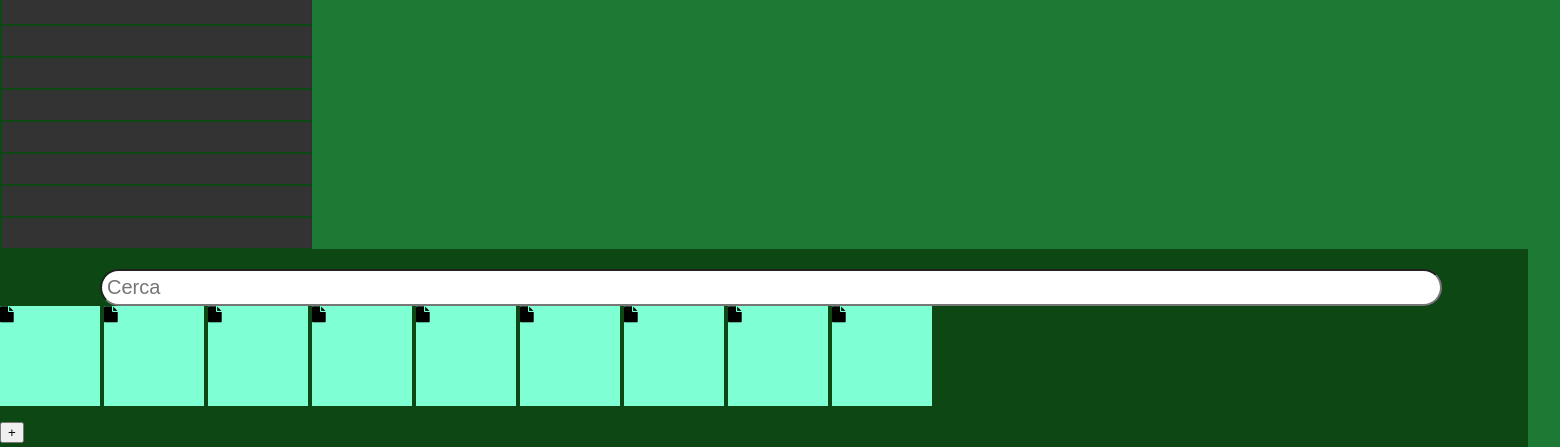
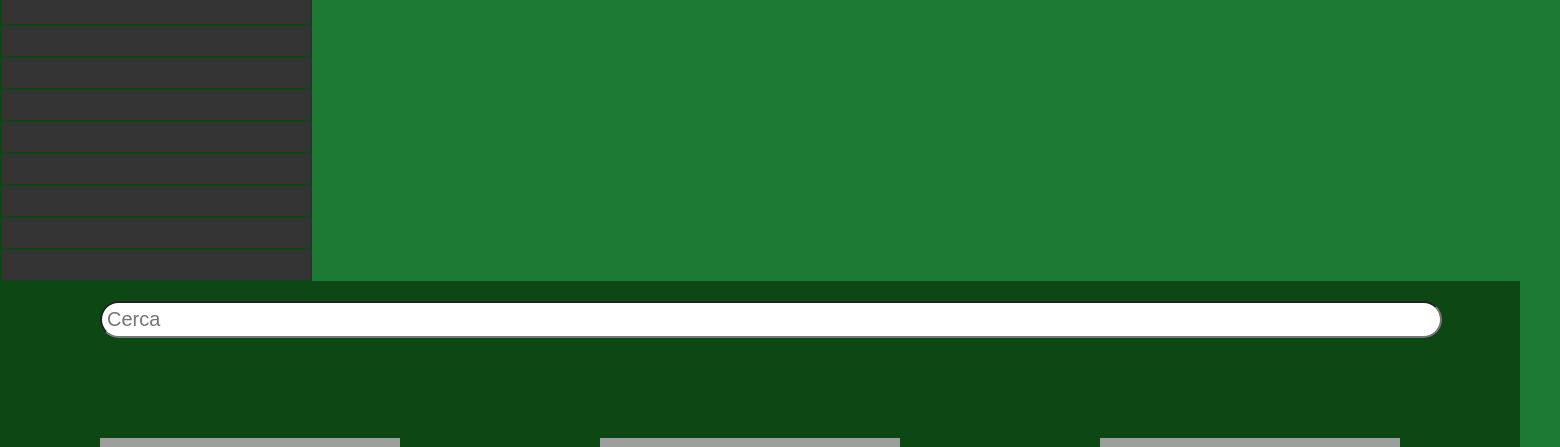
Before and after one commit to ValeriaBrusamonti/NotePadOnline, a PHP site: page /home.html in a window 1560 px wide. Shown: the part 619-1066 px from the top of the page. Run offline with PHP 8.4, Linux system fonts and the light colour scheme; grey boxes are pictures that could not be loaded.

Commit message:
home finita

```diff
--- a/CSS/note.css
+++ b/CSS/note.css
@@ -13,8 +13,29 @@ body
 {
     z-index: 1;
     position: absolute;
+    bottom: 0px;
+    right: 20px;
     display: block;
     float: right;
+    height: 50px;
+    background-color: #BBE0B1;
+    padding-bottom: 0px;
+}
+#piu
+{
+    height: 50px;
+    width: 50px;
+    font-size: 20px;
+    background-color: #BBE0B1;
+    border-radius: 20px;
+}
+#aggiunginota
+{
+    height: 50px;
+    width: 150px;
+    background-color: #BBE0B1;
+    font-size: 20px;
+    border: 0px;
 }
 table
 {
@@ -79,12 +100,13 @@ li
 #doublecontent
 {
     display: inline-block;
-    width:1528px;
-    height: 795px;
+    width:1520px;
+    height: 845px;
     margin: 0px;
     padding: 0px;
     background-color: #0C4714;
     float: left;
+    overflow: auto;
 }
 .content
 {
@@ -106,15 +128,13 @@ li
     border-radius:20px ;
     display: inline;
 }
-i
+.icona
 {
-font-size: 50px;
-display: block;
-height: 100px;
-width: 100px;
+    height: 300px;
+    width: 300px;
+    float: left;
+    background-size: cover;
+    background-position: center;
+    margin: 100px;
+    background-image: url("https://png.pngtree.com/png-vector/20190916/ourlarge/pngtree-folder-icon-for-your-project-png-image_1731079.jpg");
 }
-.fa-file
-{
-    background-color:aquamarine ;
-    font-size: 50px;
-}
--- a/home.html
+++ b/home.html
@@ -45,22 +45,23 @@
                 <li>    </li>
                 <li>    </li>
                 <li>    </li>
+                <li>    </li>
             </ul>
         </div>
         <div id="doublecontent">
             <input type="text" placeholder="Cerca" id="cerca">
-            <i class="fa fa-file"></i>
-            <i class="fa fa-file"></i>
-            <i class="fa fa-file"></i>
-            <i class="fa fa-file"></i>
-            <i class="fa fa-file"></i>
-            <i class="fa fa-file"></i>
-            <i class="fa fa-file"></i>
-            <i class="fa fa-file"></i>
-            <i class="fa fa-file"></i>
+            <div class="icona"></div>
+            <div class="icona"></div>
+            <div class="icona"></div>
+            <div class="icona"></div>
+            <div class="icona"></div>
+            <div class="icona"></div>
+            <div class="icona"></div>
+            <div class="icona"></div>
+            <div class="icona"></div>
         <div id="aggiungi">
-            <p><input type="button" value="+"></p>
-            <input type="button" value="Aggiungi Nota">
+            <input id="piu" type="button" value="+">
+            <input type="button" id="aggiunginota" value="Aggiungi Nota">
         </div>
         </div>
         </div>
```
Also changed, not shown: CSS/imgs.css.
